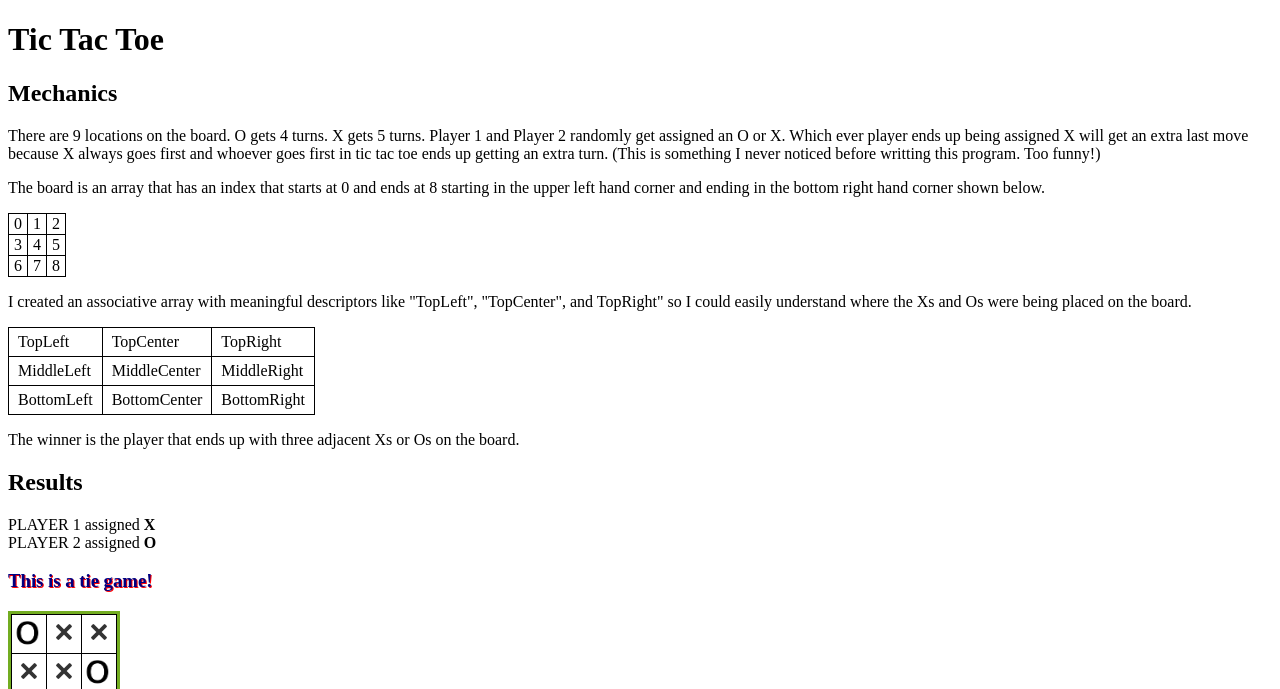
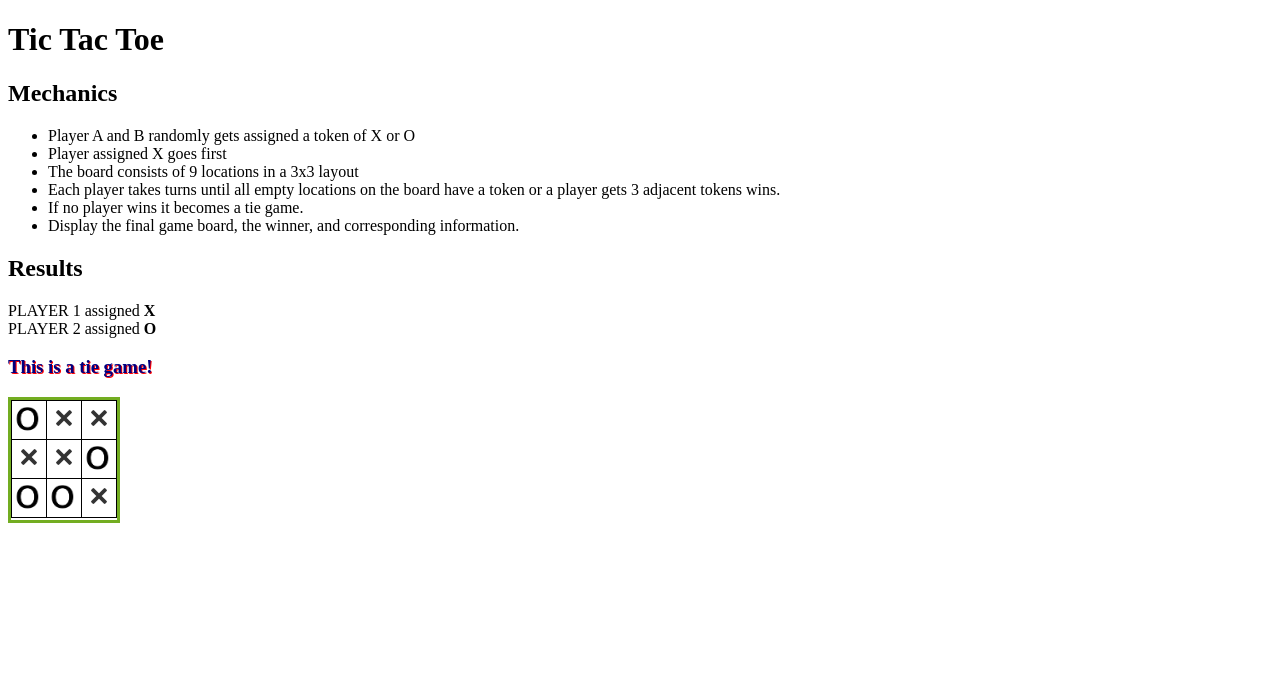
Before and after one commit to smsummers1/e2, a PHP site: page / in a window 1280 px wide. Shown: the top 689 px of the page. Run offline with PHP 8.4, Linux system fonts and the light colour scheme.

Commit message:
final changes

```diff
--- a/p2/index-controller3.php
+++ b/p2/index-controller3.php
@@ -1,3 +1,4 @@
+
 <?php
 
 #############################
@@ -214,10 +215,10 @@ foreach ($board as $location => $location_value) {
         echo "<td>";
 
         if ($location_value == 'X') {
-            echo "<div id='" . $location . "'><img src='x.png' width=32px height=32px></div>";
+            echo "<div id='" . $location . "'><img src='x.png' width='32' height='32' alt='X'></div>";
         } elseif ($location_value == 'O') {
-            echo "<div id='" . $location . "'><img src='o.png' width=32px height=30px></div>";
-        } else echo "<div id='" . $location . "'><img src='empty.png' width=32px height=32px></div>";
+            echo "<div id='" . $location . "'><img src='o.png' width='32' height='30' alt='O'></div>";
+        } else echo "<div id='" . $location . "'><img src='empty.png' width='32' height='32' alt='empty'></div>";
         echo "</td>";
     }
 
@@ -228,10 +229,10 @@ foreach ($board as $location => $location_value) {
         echo "<td>";
 
         if ($location_value == 'X') {
-            echo "<div id='" . $location . "'><img src='x.png' width=32px height=32px></div>";
+            echo "<div id='" . $location . "'><img src='x.png' width='32' height='32' alt='X'></div>";
         } elseif ($location_value == 'O') {
-            echo "<div id='" . $location . "'><img src='o.png' width=32px height=30px></div>";
-        } else echo "<div id='" . $location . "'><img src='empty.png' width=32px height=32px></div>";
+            echo "<div id='" . $location . "'><img src='o.png' width='32' height='30' alt='O'></div>";
+        } else echo "<div id='" . $location . "'><img src='empty.png' width='32' height='32' alt='empty'></div>";
 
         echo "</td>";
     }
@@ -243,10 +244,10 @@ foreach ($board as $location => $location_value) {
         echo "<td>";
 
         if ($location_value == 'X') {
-            echo "<div id='" . $location . "'><img src='x.png' width=32px height=32px></div>";
+            echo "<div id='" . $location . "'><img src='x.png' width='32' height='32'></div>";
         } elseif ($location_value == 'O') {
-            echo "<div id='" . $location . "'><img src='o.png' width=32px height=30px></div>";
-        } else echo "<div id='" . $location . "'><img src='empty.png' width=32px height=32px></div>";
+            echo "<div id='" . $location . "'><img src='o.png' width='32' height='30'></div>";
+        } else echo "<div id='" . $location . "'><img src='empty.png' width='32' height='32'></div>";
 
         echo "</td>";
 
--- a/p2/index.php
+++ b/p2/index.php
@@ -17,7 +17,15 @@
     <h1>Tic Tac Toe</h1>
 
     <h2 class="important">Mechanics</h2>
-    <p>There are 9 locations on the board.  O gets 4 turns.  X gets 5 turns.  Player 1 and Player 2 randomly get assigned an O or X. Which ever player ends up being assigned X will get an extra last move because X always goes first and whoever goes first in tic tac toe ends up getting an extra turn. (This is something I never noticed before writting this program. Too funny!)</p>
+    <ul>
+        <li>Player A and B randomly gets assigned a token of X or O</li>
+        <li>Player assigned X goes first</li>
+        <li>The board consists of 9 locations in a 3x3 layout</li>
+        <li>Each player takes turns until all empty locations on the board have a token or a player gets 3 adjacent tokens wins.</li>
+        <li>If no player wins it becomes a tie game.</li>
+        <li>Display the final game board, the winner, and corresponding information.</li>
+    </ul>
+    <!--<p>There are 9 locations on the board.  O gets 4 turns.  X gets 5 turns.  Player 1 and Player 2 randomly get assigned an O or X. Which ever player ends up being assigned X will get an extra last move because X always goes first and whoever goes first in tic tac toe ends up getting an extra turn. (This is something I never noticed before writting this program. Too funny!)</p>
     <p>The board is an array that has an index that starts at 0 and ends at 8 starting in the upper left hand corner and ending in the bottom right hand corner shown below.
     </p>
 
@@ -39,7 +47,7 @@
         </tr>
     </table>
 
-    <p>I created an associative array with meaningful descriptors like "TopLeft", "TopCenter", and TopRight" so I could easily understand where the Xs and Os were being placed on the board. </p>
+    <p>I created an array storing meaningful descriptors like "TopLeft", "TopCenter", and TopRight" in each array location so I could easily understand where the Xs and Os were being placed on the board. </p>
 
     <table>
         <tr>
@@ -59,7 +67,7 @@
         </tr>
     </table>
 
-    <p>The winner is the player that ends up with three adjacent Xs or Os on the board. </p>
+    <p>The winner is the player that ends up with three adjacent Xs or Os on the board. </p>-->
 
     <h2 class="important">Results</h2>
 
```
Also changed, not shown: p2/README.md.
